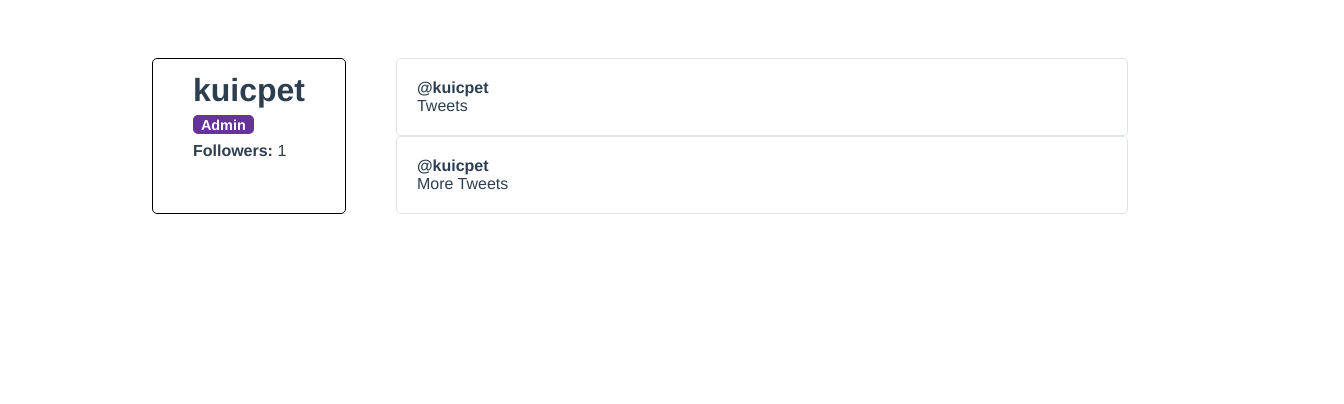
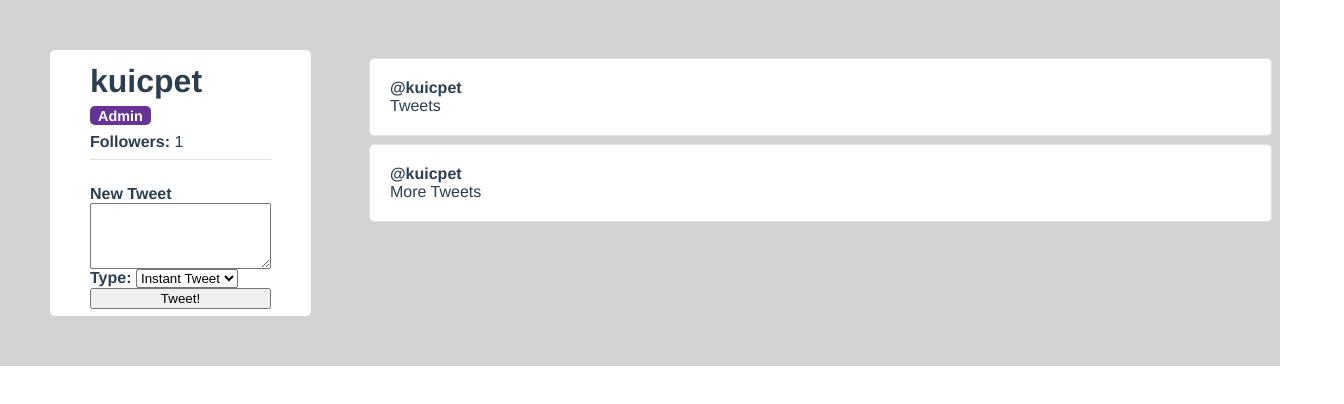
Before and after one commit to kuicpet/vue-twitter-clone, a Vue app: page / in a window 1280 px wide. Shown: the top 404 px of the page, 1344 px wide, since content can reach past the window. Built offline with nearby package versions, Linux system fonts and the light colour scheme.

Commit message:
ft--added Form for new tweets

```diff
--- a/src/App.vue
+++ b/src/App.vue
@@ -16,6 +16,9 @@
 </script>
 
 <style>
+* {
+  margin: 0;
+}
 #app {
   font-family: Avenir, Helvetica, Arial, sans-serif;
   -webkit-font-smoothing: antialiased;
@@ -24,5 +27,7 @@
   display: flex;
   flex-direction: column;
   align-items: center;
+  background-color: lightgray;
+  width: 100%;
 }
 </style>
--- a/src/components/TweetItem.vue
+++ b/src/components/TweetItem.vue
@@ -41,6 +41,7 @@
         border: 1px solid #DFE3E8;
         cursor: pointer;
         transition: all 0.25s ease;
+        margin: 0.5rem;
     }
     .tweet_item:hover {
         transform: scale(1.1, 1.1);
--- a/src/components/UserProfile.vue
+++ b/src/components/UserProfile.vue
@@ -8,6 +8,21 @@
       <div class="user_profile__follower-count">
         <strong>Followers: </strong> {{ followers }}
       </div>
+      <form class="user_profile__new_tweet" @submit.prevent="createNewTweet">
+        <label for="newTweet"><strong>New Tweet</strong></label>
+        <textarea id="newTweet" rows="4" v-model="newTweetContent"/>
+        <div class="User_profile__tweet_type">
+          <label for="tweetType"><strong>Type: </strong></label>
+          <select id="tweetType" v-model="selectedTweetType">
+            <option :value="option.value" v-for="(option, index) in tweetTypes" :key="index">
+              {{ option.name }}
+            </option>
+          </select>
+        </div>
+        <button>
+          Tweet!
+        </button>
+      </form>
     </div>
     <div class="user_profile__tweets-wrapper">
         <TweetItem
@@ -31,6 +46,12 @@
   },
   data() {
     return {
+      newTweetContent: "",
+      selectedTweetType: "instant",
+      tweetTypes : [
+        { value: "draft", name: "Draft" },
+        { value: "instant", name: "Instant Tweet" }
+      ],
       followers: 0,
       user : {
         id: 1,
@@ -64,6 +85,15 @@
     },
     toggleFavorite(id) {
       console.log(`favorite tweet ${id}`)
+    },
+    createNewTweet() {
+      if(this.newTweetContent && this.selectedTweetType !== "draft") {
+          this.user.tweets.unshift({
+            id: this.user.tweets.length + 1,
+            content: this.newTweetContent
+          })
+          this.newTweetContent = "";
+      }
     }
   },
   mounted() {
@@ -83,11 +113,10 @@
     .user_profile__user-panel {
         display: flex;
         flex-direction: column;
-        margin-right: 50px;
+        margin: 0 50px;
         padding: 0.4rem 2.5rem;
         background-color: white;
         border-radius: 5px;
-        border: 1px solid black;
     }
     h1 {
         margin: 0;
@@ -107,4 +136,10 @@
     .user_profile__follower-count {
         margin: 0.5rem 0;
     }
+    .user_profile__new_tweet {
+      display: flex;
+      flex-direction: column;
+      border-top: 1px solid #DFE3E8;
+      padding-top: 25px;
+    }
 </style>
```
